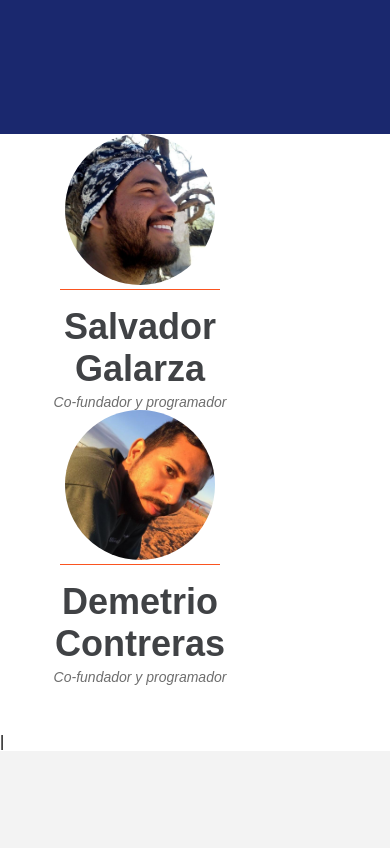
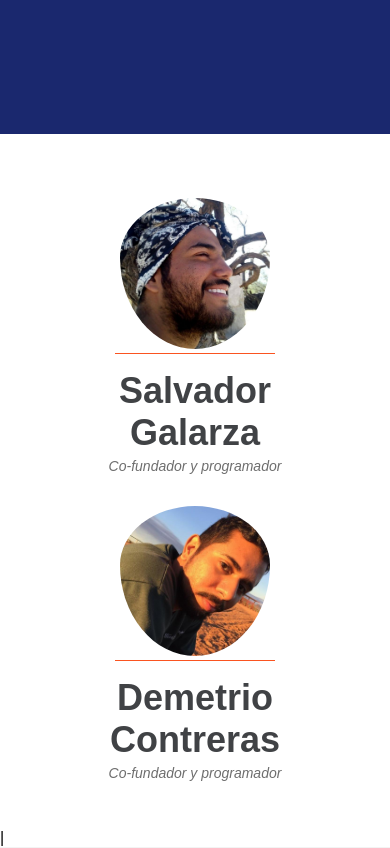
Before and after one commit to Demetriox/NanoCastle, a plain HTML site: page index.html in a window 390 px wide. Shown: the part 5500-6348 px from the top of the page. Drawn offline with nearby package versions, Linux system fonts and the light colour scheme; animation ran at ten frames a second; a web font is replaced by a local one.

Commit message:
centrar fotos

```diff
--- a/styles.css
+++ b/styles.css
@@ -20,6 +20,7 @@
   .img-us{
     border-radius: 50%;
     width: 150px;
+    padding-top: 2rem;
   }
 
   .typewrite{
@@ -512,6 +513,7 @@
 /* Nosotros */
 
 .person {
+  align-self: center;
   align-items: center;
   display: flex;
   flex-direction: column;
@@ -630,12 +632,17 @@
   }
 
   .wrapper-inner{
-    display: grid;
+    display: flex;
+    flex-direction: column;
+    flex-wrap: wrap;
+    align-self: stretch;
+    align-items:flex-start;
     padding-bottom: 6rem;
     background-color: white;
-    align-items: center;
-    text-align: center;
+    /* align-items: center;
+    text-align: center; */
     grid-template-columns: 1fr;
+    padding-top: 2rem;
   }
 
   .img-inicio{
@@ -671,11 +678,16 @@
   }
 
   .wrapper-inner{
-    display: grid;
+     display: flex;
+    flex-direction: column;
+    flex-wrap: wrap;
+    align-self: stretch;
+    align-items:flex-start;
+
     padding-bottom: 6rem;
     background-color: white;
-    align-items: center;
-    text-align: center;
+
+    /* text-align: center; */
     grid-template-columns: 1fr;
   }
 
@@ -708,6 +720,14 @@
   .menu-container {
     max-width: 100vw;
   }
+  .person {
+  align-self: center;
+  align-items: center;
+  display: flex;
+  flex-direction: column;
+  width: 280px;
+  padding-bottom: 2rem;
+}
 
 
   .img-init{
@@ -715,7 +735,6 @@
     margin-top: 5rem;
     width: 100%;
   }
-
 
 
   .top{
@@ -1869,6 +1888,11 @@ font-weight: 700;
 .cd-title h1 {
   font-size: 3rem;
 }
+.divider {
+  background-color: #FA5420;
+  height:.5px;
+  width: 160px;
+}
 }
 
 .cd-intro {
```
